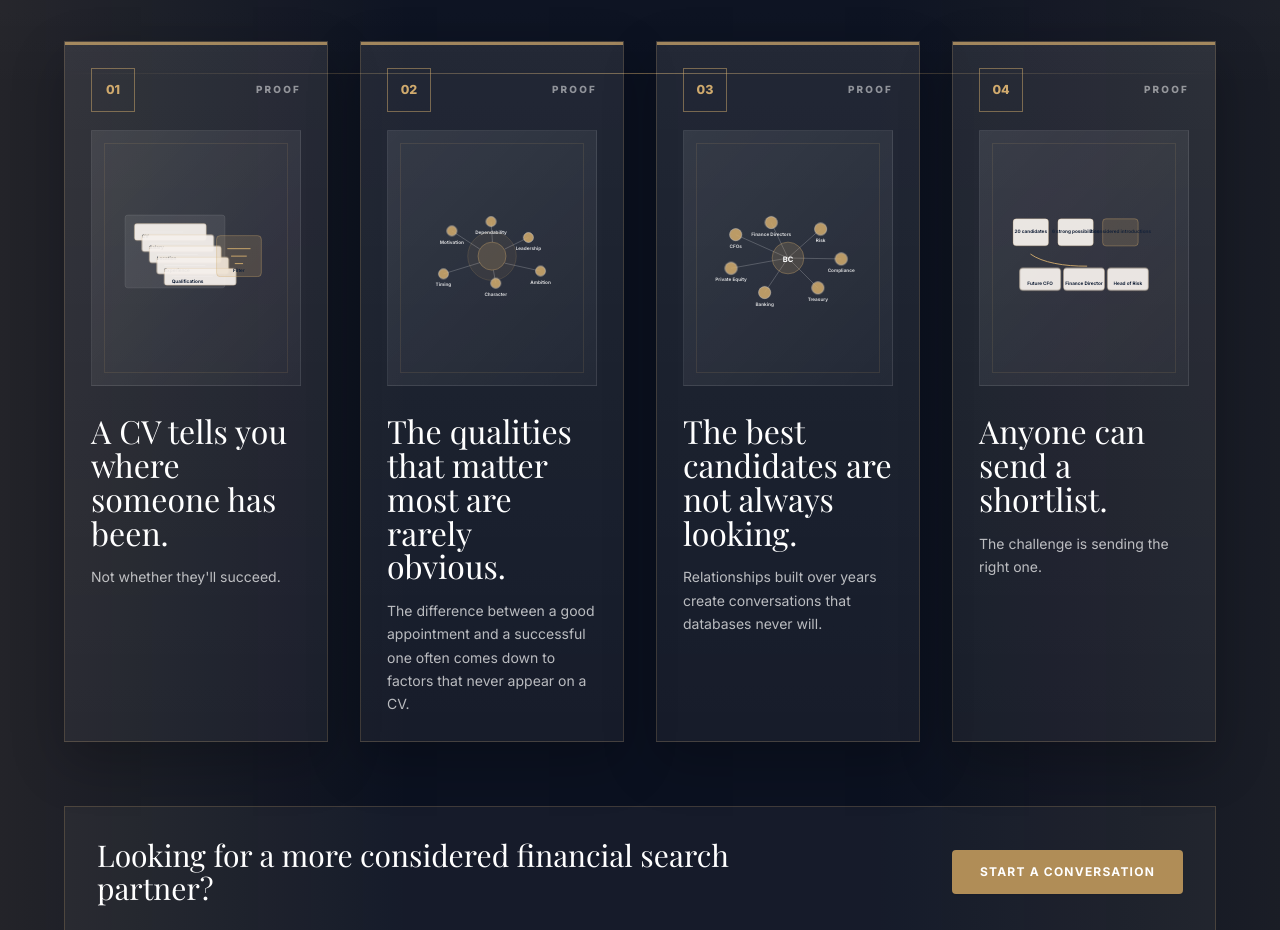
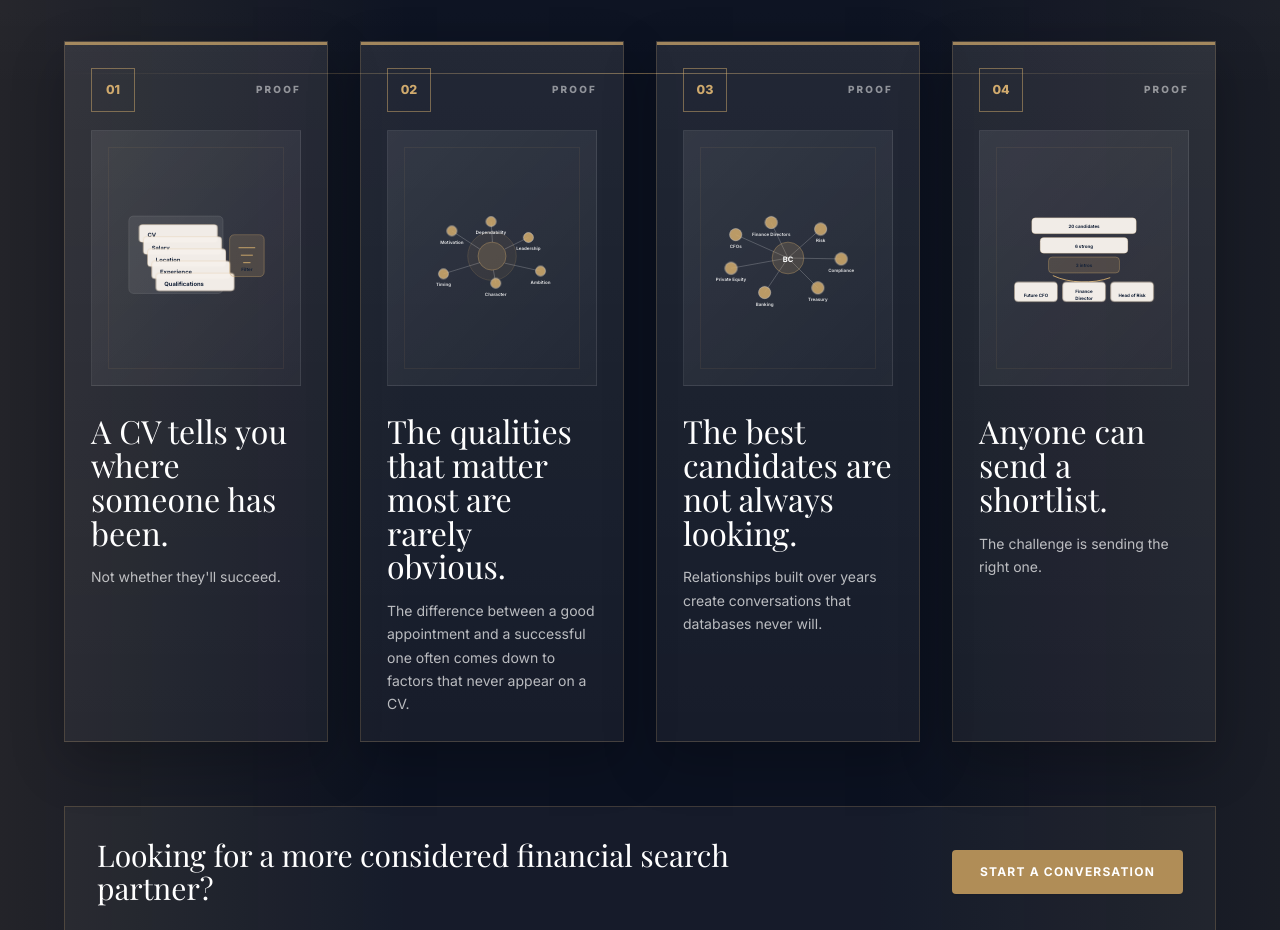
Before and after one commit to WH-93/website-skeleton-1, a Next.js app: page /about in a window 1280 px wide. Shown: the part 1120-2050 px from the top of the page. Built offline with nearby package versions, Linux system fonts and the light colour scheme; a web font is replaced by a local one.

Commit message:
polish(about): clean up proof diagrams

```diff
--- a/src/app/about/StoryScene.tsx
+++ b/src/app/about/StoryScene.tsx
@@ -20,18 +20,17 @@ export function StoryScene({ visual }: StorySceneProps) {
 function CvCardsVisual({ labels, filterLabel }: { labels: string[]; filterLabel: string }) {
   return (
     <svg className="about-story-visual" viewBox="0 0 360 240" role="img" aria-label="CV data cards">
-      <rect className="about-story-panel" x="28" y="28" width="214" height="156" rx="6" />
+      <rect className="about-story-panel" x="36" y="30" width="202" height="166" rx="10" />
       {labels.slice(0, 5).map((label, index) => (
-        <g key={label} transform={`translate(${48 + index * 16} ${50 + index * 24})`}>
-          <rect className="about-story-card" width="154" height="36" rx="5" />
-          <line className="about-story-line" x1="16" y1="14" x2="104" y2="14" />
-          <text className="about-story-text-dark" x="16" y="27">{label}</text>
+        <g key={label} transform={`translate(${58 + index * 9} ${52 + index * 26})`}>
+          <rect className="about-story-card" width="168" height="38" rx="7" />
+          <text className="about-story-text-dark" x="18" y="24">{label}</text>
         </g>
       ))}
-      <g transform="translate(224 72)">
-        <rect className="about-story-filter" width="96" height="88" rx="8" />
-        <path className="about-story-gold-stroke" d="M24 28h48M32 44h32M40 60h16" />
-        <text className="about-story-label" x="48" y="78" textAnchor="middle">{filterLabel}</text>
+      <g transform="translate(252 70)">
+        <rect className="about-story-filter" width="74" height="90" rx="10" />
+        <path className="about-story-gold-stroke" d="M20 28h34M25 44h24M30 60h14" />
+        <text className="about-story-label" x="37" y="78" textAnchor="middle">{filterLabel}</text>
       </g>
     </svg>
   );
@@ -99,19 +98,35 @@ function NetworkGraphVisual({ centralLabel, sectorLabels }: { centralLabel: stri
 }
 
 function TransformationVisual({ stageLabels, finalCards }: { stageLabels: string[]; finalCards: string[] }) {
+  const stageDisplay = ['20 candidates', '6 strong', '3 intros'];
+
   return (
     <svg className="about-story-visual" viewBox="0 0 360 240" role="img" aria-label="Shortlist refinement">
       {stageLabels.slice(0, 3).map((label, index) => (
-        <g key={label} transform={`translate(${28 + index * 96} 36)`}>
-          <rect className={index === 2 ? 'about-story-filter' : 'about-story-card'} width="76" height="58" rx="7" />
-          <text className="about-story-label" x="38" y="30" textAnchor="middle">{label}</text>
+        <g key={label} transform={`translate(${68 + index * 18} ${34 + index * 42})`}>
+          <rect
+            className={index === 2 ? 'about-story-filter' : 'about-story-card'}
+            width={224 - index * 36}
+            height="34"
+            rx="8"
+          />
+          <text className="about-story-label" x={(224 - index * 36) / 2} y="22" textAnchor="middle">
+            {stageDisplay[index]}
+          </text>
         </g>
       ))}
-      <path className="about-story-gold-stroke" d="M66 112c46 34 184 34 230 0" />
+      <path className="about-story-gold-stroke" d="M114 158c38 18 94 18 132 0" />
       {finalCards.slice(0, 3).map((label, index) => (
-        <g key={label} transform={`translate(${42 + index * 94} 148)`}>
-          <rect className="about-story-final-card" width="88" height="48" rx="7" />
-          <text className="about-story-label" x="44" y="29" textAnchor="middle">{label}</text>
+        <g key={label} transform={`translate(${31 + index * 103} 178)`}>
+          <rect className="about-story-final-card" width="92" height="42" rx="8" />
+          {label === 'Finance Director' ? (
+            <text className="about-story-label" x="46" y="18" textAnchor="middle">
+              <tspan x="46" dy="0">Finance</tspan>
+              <tspan x="46" dy="13">Director</tspan>
+            </text>
+          ) : (
+            <text className="about-story-label" x="46" y="26" textAnchor="middle">{label}</text>
+          )}
         </g>
       ))}
     </svg>
--- a/src/app/about/aboutStory.css
+++ b/src/app/about/aboutStory.css
@@ -93,16 +93,16 @@
   margin-bottom: clamp(1.25rem, 4vw, 1.75rem);
   padding: clamp(0.75rem, 3vw, 1.25rem);
   background:
-    linear-gradient(135deg, rgba(255, 255, 255, 0.075), rgba(255, 255, 255, 0.015)),
+    linear-gradient(135deg, rgba(255, 255, 255, 0.065), rgba(255, 255, 255, 0.012)),
     rgba(255, 255, 255, 0.02);
 }
 
 .about-story-scene::after {
   content: '';
   position: absolute;
-  inset: 0.75rem;
+  inset: 1rem;
   pointer-events: none;
-  border: 1px solid rgba(208, 170, 109, 0.12);
+  border: 1px solid rgba(208, 170, 109, 0.08);
 }
 
 .about-story-visual {
@@ -156,7 +156,7 @@
 
 .about-story-card,
 .about-story-final-card {
-  fill: rgba(245, 240, 235, 0.95);
+  fill: rgba(245, 240, 235, 0.98);
   stroke: rgba(208, 170, 109, 0.45);
 }
 
@@ -195,13 +195,17 @@
 .about-story-centre-text {
   fill: rgba(255, 255, 255, 0.78);
   font-family: Inter, sans-serif;
-  font-size: 0.625rem;
+  font-size: 0.6rem;
   font-weight: 700;
 }
 
 .about-story-text-dark,
 .about-story-label {
   fill: #17243a;
+}
+
+.about-story-text-dark {
+  font-size: 0.78rem;
 }
 
 .about-story-centre-text {
```
